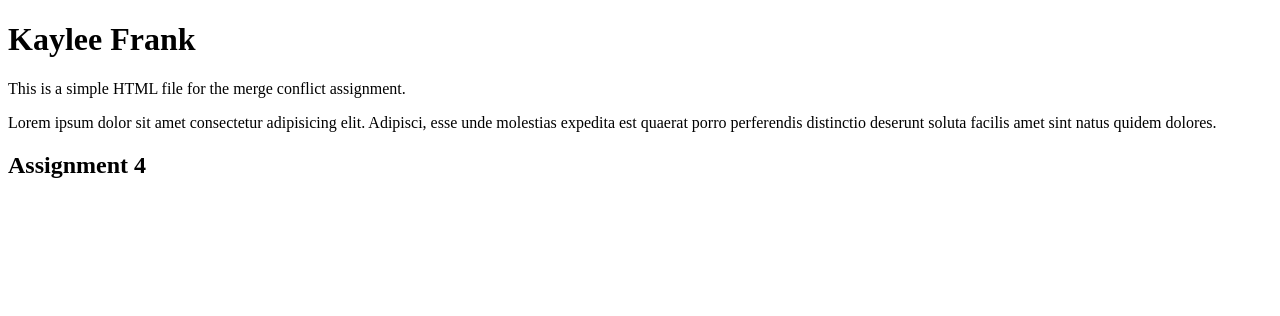
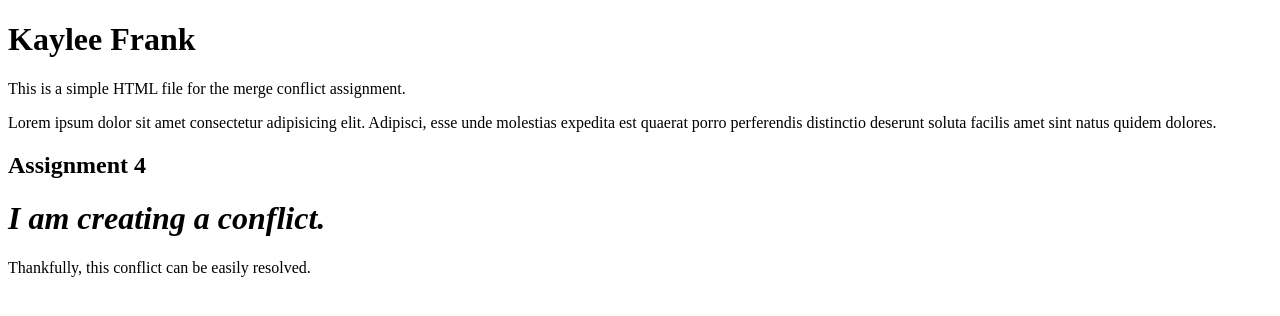
Before and after one commit to appanmomo/kaylee-frank-assignment-4, a plain HTML site: page index.html in a window 1280 px wide. Drawn offline with Linux system fonts and the light colour scheme.

Commit message:
:sparkles: added conflict lines

```diff
--- a/index.html
+++ b/index.html
@@ -10,5 +10,7 @@
     <p>This is a simple HTML file for the merge conflict assignment.</p>
     <p>Lorem ipsum dolor sit amet consectetur adipisicing elit. Adipisci, esse unde molestias expedita est quaerat porro perferendis distinctio deserunt soluta facilis amet sint natus quidem dolores.</p>
     <h2>Assignment 4</h2>
+    <h1><em>I am creating a conflict.</em></h1>
+    <p>Thankfully, this conflict can be easily resolved.</p>
 </body>
 </html>
```
